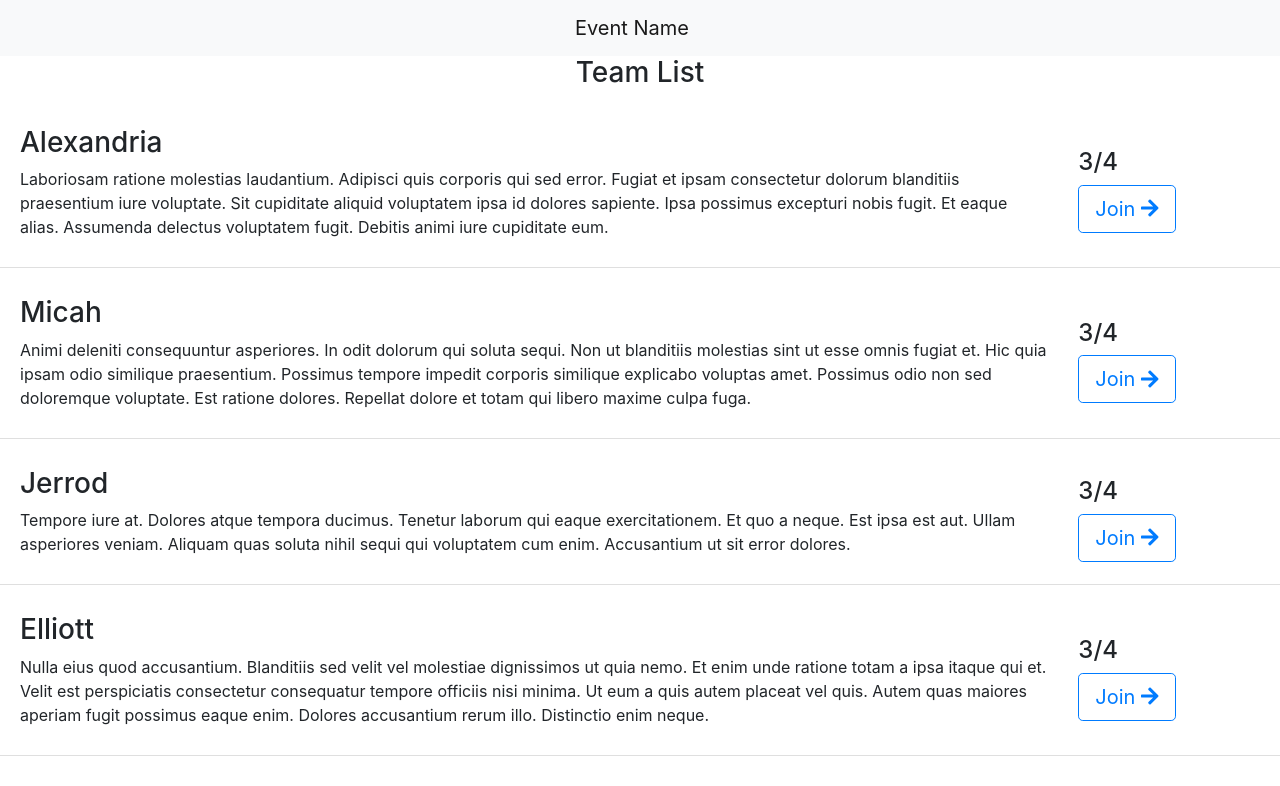
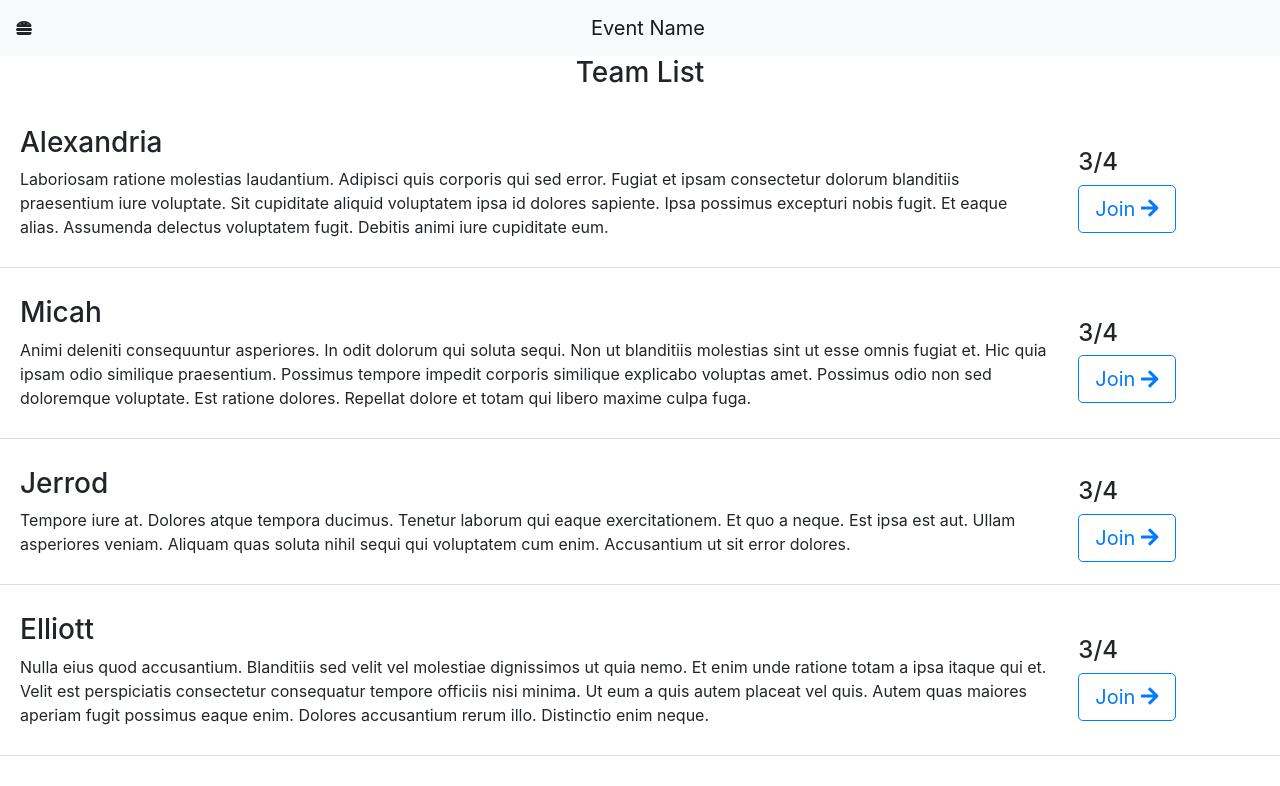
Before and after one commit to yanchen01/hackmit2020, a React (Create React App) app: page /teamlist in a window 1280 px wide. Shown: the top 786 px of the page. Built offline with nearby package versions, Linux system fonts and the light colour scheme.

Commit message:
Hamburger Menu

```diff
--- a/src/App.js
+++ b/src/App.js
@@ -11,6 +11,7 @@ import {
   faArrowRight,
   faPlusCircle,
   faHamburger,
+  faCog,
 } from "@fortawesome/free-solid-svg-icons";
 
 import Home from "./containers/Home/Home";
--- a/src/containers/TeamList/index.css
+++ b/src/containers/TeamList/index.css
@@ -0,0 +1,4 @@
+.dr {
+    min-width: 400px;
+    width: auto;
+}
--- a/src/containers/TeamList/index.jsx
+++ b/src/containers/TeamList/index.jsx
@@ -6,9 +6,81 @@ import { brotliCompress } from 'zlib';
 import { FontAwesomeIcon } from "@fortawesome/react-fontawesome";
 import './index.css'
 
+// Drawer/HAMBURGER menu
+import clsx from 'clsx';
+import { makeStyles } from '@material-ui/core/styles';
+import Drawer from '@material-ui/core/Drawer';
+import DrawerButton from '@material-ui/core/Button';
+import List from '@material-ui/core/List';
+import Divider from '@material-ui/core/Divider';
+import ListItem from '@material-ui/core/ListItem';
+import ListItemIcon from '@material-ui/core/ListItemIcon';
+import ListItemText from '@material-ui/core/ListItemText';
 
 
 const TeamList = () => {
+
+  // Hamburger
+  const useStyles = makeStyles({
+    list: {
+      width: 250,
+    },
+    fullList: {
+      width: 'auto',
+    },
+  });
+
+  const [anchor, setAnchor] = useState(false);
+
+  const toggleDrawer = (anchor, open) => (event) => {
+    if (event.type === 'keydown' && (event.key === 'Tab' || event.key === 'Shift')) {
+      return;
+    }
+
+    setAnchor(open);
+  };
+
+  const classes = makeStyles({
+    list: {
+      width: 550,
+    },
+    fullList: {
+      width: 'auto',
+    },
+  });
+
+  const list = (anchor) => (
+
+    <div
+      className="dr"
+      role="presentation"
+      onClick={toggleDrawer(anchor, false)}
+      onKeyDown={toggleDrawer(anchor, false)}
+    >
+
+    <List>
+      <h2 className="text-center">Lobby</h2>
+      <br />
+      <h3>Current Events:</h3>
+        <ul>
+          <li>Standford Hacks 2020</li>
+          <li>Cake Cooking Competition</li>
+          <li>FizzBuzz Showdown</li>
+        </ul>
+        <hr/>
+        <p><FontAwesomeIcon icon="cog" /> Settings</p>
+        <p><FontAwesomeIcon icon="sign-out-alt" /> Sign Out</p>
+
+    </List>
+
+
+    </div>
+
+  );
+
+
+  // ^^^^^^^^^^^^^
+
 
   const data = new Array(1000).fill().map((value, id) => (({
     id: id,
@@ -37,11 +109,18 @@ const TeamList = () => {
   return (
 
     <div>
-      <Navbar className="justify-content-md-center" expand="lg" variant="light" bg="light">
-        <Navbar.Brand className="text-center" href="/event">Event Name</Navbar.Brand>
+      <Navbar className="" expand="lg" variant="light" bg="light">
+        <FontAwesomeIcon onClick={toggleDrawer("left", true)} className="" icon="hamburger" />
+        <Navbar.Brand className="mx-auto" href="/event">Event Name</Navbar.Brand>
       </Navbar>
 
       <h3 className="text-center"> Team List </h3>
+
+      <React.Fragment key="left">
+        <Drawer anchor="Mhhhm Hamburger" open={anchor} onClose={toggleDrawer("left", false)}>
+          {list(anchor)}
+        </Drawer>
+      </React.Fragment>
 
       <InfiniteScroll
         dataLength={current.length}
@@ -71,4 +150,6 @@ const TeamList = () => {
   );
 }
 
+
+
 export default TeamList;
```
